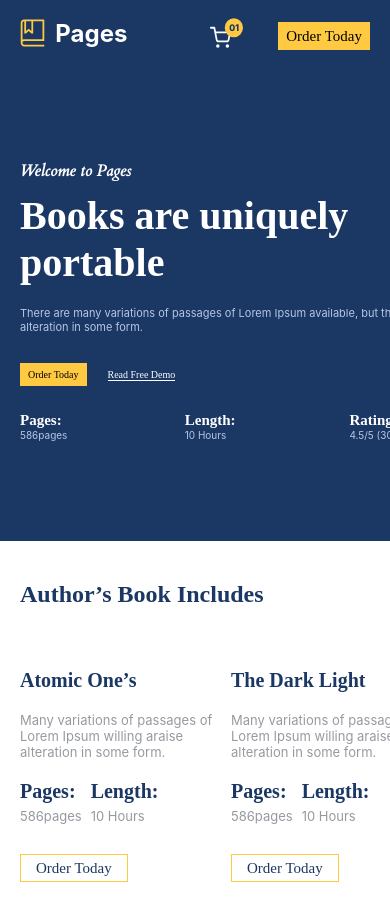
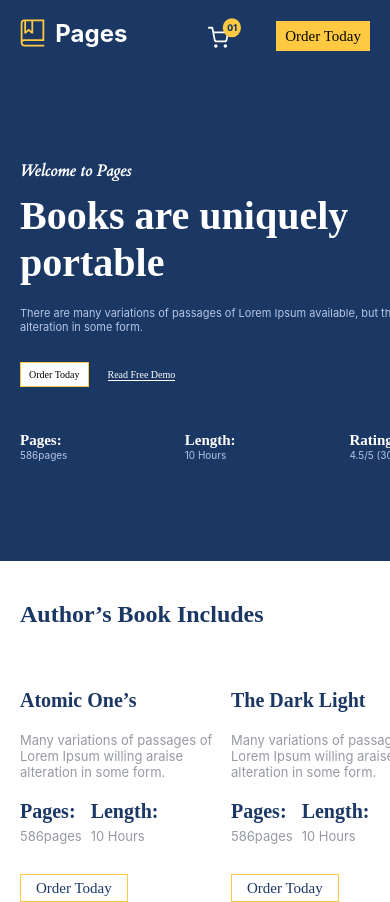
Before and after one commit to grfatima/website, a plain HTML site: page index.html in a window 390 px wide. In both pictures the pointer is over the element 63 px from the left and 373 px from the top of the page. Shown: the top 902 px of the page. Drawn offline with Linux system fonts and the light colour scheme; a web font is replaced by a local one.

Commit message:
responsive

```diff
--- a/css/responsive.css
+++ b/css/responsive.css
@@ -52,6 +52,9 @@
   .buttonRight {
     .button a {
       font-size: 10px;
+    }
+
+    .button:hover {
     }
 
     .right a {
--- a/css/style.css
+++ b/css/style.css
@@ -91,7 +91,14 @@ nav {
     font-size: 15px;
     padding: 6px 8px;
     font-family: cardo;
+    transition-duration: 0.5s;
     background-color: #ffca42;
+    border: 1px solid #ffca42;
+  }
+
+  .button a:hover {
+    border: 1px solid #ffca42;
+    background-color: white;
   }
 }
 
@@ -150,7 +157,14 @@ nav {
     font-size: 15px;
     padding: 6px 8px;
     font-family: cardo;
+    transition-duration: 0.5s;
+    border: 1px solid #ffca42;
     background-color: #ffca42;
+  }
+
+  .button a:hover {
+    border: 1px solid #ffca42;
+    background-color: white;
   }
 
   .right a {
@@ -163,6 +177,7 @@ nav {
 .sectionEnd {
   display: grid;
   color: white;
+  margin-top: 50px;
   grid-template-columns: 1fr 1fr 1fr;
 
   h2 {
@@ -229,7 +244,13 @@ nav {
 
   a {
     color: #1b3764;
+    transition-duration: 0.5s;
     padding: 10px 25px;
     border: 1px solid #ffca42;
   }
 }
+
+.button1 a:hover {
+  border: 1px solid #ffca42;
+  background-color: #ffca42;
+}
```
